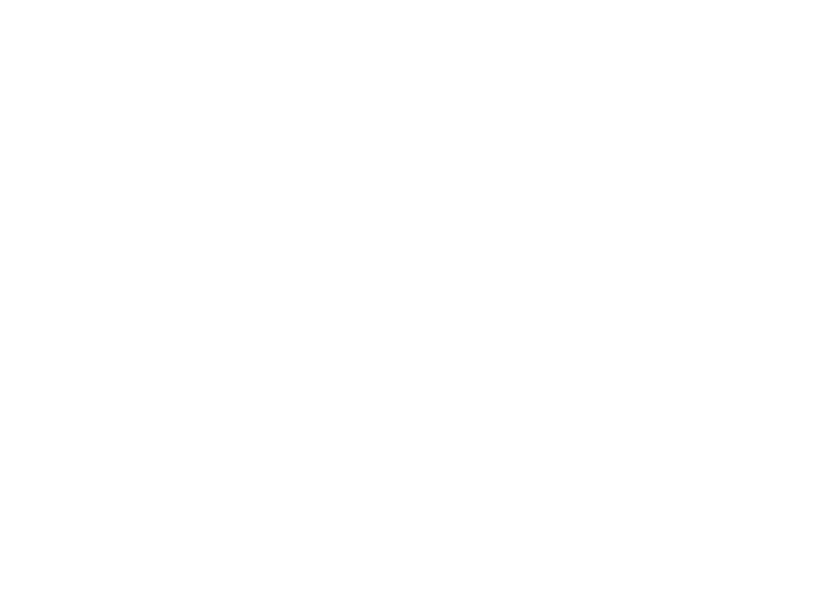
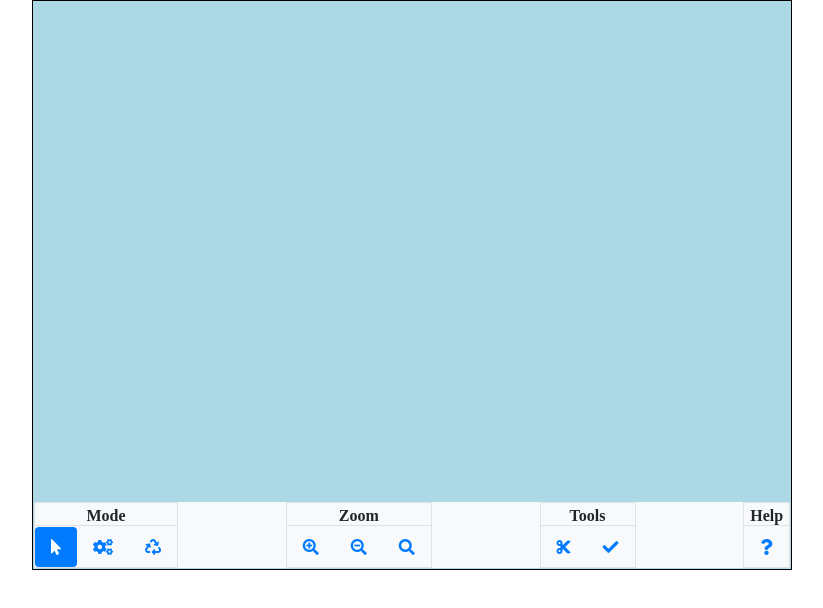
Before and after one commit to gsilber/AutomataOld, an Angular app in the folder Automata.UI/: page / in a window 1280 px wide. Shown: the top 608 px of the page, without its empty margins (38-861 px from the left). Built offline with nearby package versions, Linux system fonts and the light colour scheme.

Commit message:
built toolbar and hookups

```diff
--- a/Automata.UI/package.json
+++ b/Automata.UI/package.json
@@ -21,6 +21,7 @@
     "@angular/platform-browser": "^5.2.0",
     "@angular/platform-browser-dynamic": "^5.2.0",
     "@angular/router": "^5.2.0",
+    "@ng-bootstrap/ng-bootstrap": "^1.1.2",
     "bootstrap": "^4.1.0",
     "core-js": "^2.4.1",
     "jquery": "^3.3.1",
--- a/Automata.UI/src/app/app.component.html
+++ b/Automata.UI/src/app/app.component.html
@@ -1,5 +1,7 @@
-
-
-
+<div class='container'>
+    <div class='row'><div class='col-md-8'  style='border:1px solid black;padding:1px; background:lightblue'>
+    <app-fsm-draw></app-fsm-draw>
+</div></div>
+</div>
 
 <router-outlet></router-outlet>
--- a/Automata.UI/src/app/app.module.ts
+++ b/Automata.UI/src/app/app.module.ts
@@ -2,7 +2,7 @@
 import { FsmDrawModule } from './fsm/fsm-draw/fsm-draw.module';
 import { BrowserModule } from '@angular/platform-browser';
 import { NgModule } from '@angular/core';
-
+import { NgbModule } from '@ng-bootstrap/ng-bootstrap';
 import { AppRoutingModule } from './app-routing.module';
 
 import { AppComponent } from './app.component';
@@ -16,7 +16,8 @@
     BrowserModule,
     AppRoutingModule,
     FsmCoreModule,
-    FsmDrawModule
+    FsmDrawModule,
+    NgbModule.forRoot()
   ],
   providers: [],
   bootstrap: [AppComponent]
--- a/Automata.UI/src/app/fsm/fsm-core/services/fsm-data.service.ts
+++ b/Automata.UI/src/app/fsm/fsm-core/services/fsm-data.service.ts
@@ -10,6 +10,25 @@
   public stateType: StateTypes = StateTypes.NORMAL;
 
   constructor() { }
+}
+
+export class FsmTransition {
+  public sourceState: FsmState;
+  public destState: FsmState;
+  // this can be a comma seperated list of characters or a RegEx character classes (i.e. a,b or [a..z] or [abc])
+  public charactersAccepted = '';
+  public rotation ?= 0;
+}
+
+
+@Injectable()
+export class FsmDataService {
+  // public fsmStates: FsmState[] = [{ x: 50, y: 50, stateIndex: 0, name: 'q0', stateType: StateTypes.NORMAL }];
+  public fsmStates: FsmState[] = [];
+  public fsmTransitions: FsmTransition[] = [];
+  public defaultStateLabel = 'q';
+  constructor() { }
+
   public static toggleState(item: FsmState) {
     switch (item.stateType) {
       case StateTypes.NORMAL: {
@@ -30,23 +49,6 @@
       }
     }
   }
-}
-
-export class FsmTransition {
-  public sourceState: FsmState;
-  public destState: FsmState;
-  // this can be a comma seperated list of characters or a RegEx character classes (i.e. a,b or [a..z] or [abc])
-  public charactersAccepted = '';
-}
-
-
-@Injectable()
-export class FsmDataService {
-  // public fsmStates: FsmState[] = [{ x: 50, y: 50, stateIndex: 0, name: 'q0', stateType: StateTypes.NORMAL }];
-  public fsmStates: FsmState[] = [];
-  public fsmTransitions: FsmTransition[] = [];
-  public defaultStateLabel = 'q';
-  constructor() { }
 
   public addState = (state: FsmState) => {
     this.fsmStates.push(state);
--- /dev/null
+++ b/Automata.UI/src/app/fsm/fsm-draw/components/fsm-draw-controlbar/fsm-draw-controlbar.component.html
@@ -0,0 +1,69 @@
+<nav class="navbar bg-light">
+  <div class='border'>
+    <div class='ctrlBarGroupHeader border-bottom fas'>Mode</div>
+    <ul class="nav nav-pills">
+      <li class="nav-item" ngbTooltip='Mouse Pointer' (click)='onModeChange("pointer")'>
+        <a href='' class="nav-link active" data-toggle='pill'>
+          <span class="fas fa-mouse-pointer" placement='top'></span>
+        </a>
+      </li>
+      <li class="nav-item" ngbTooltip='Add States' placement='top' (click)='onModeChange("state")'>
+        <a href='' class="nav-link" data-toggle='pill'>
+          <span class="fas fa-cogs"></span>
+        </a>
+      </li>
+      <li class="nav-item" (click)='onModeChange("transition")' ngbTooltip='Add Transitions' placement='top'>
+        <a href='' class="nav-link" data-toggle='pill'>
+          <span class="fas fa-recycle"></span>
+        </a>
+      </li>
+    </ul>
+  </div>
+  <div class='border'>
+    <div class='fas ctrlBarGroupHeader border-bottom'>Zoom</div>
+
+    <ul class="nav nav-pills">
+      <li class="nav-item" (click)='onZoom(1)' ngbTooltip='Zoom In' placement='top'>
+        <a href='' class="nav-link">
+          <span class="fas fa-search-plus"></span>
+        </a>
+      </li>
+      <li class="nav-item" (click)='onZoom(-1)' ngbTooltip='Zoom Out' placement='top'>
+        <a href='' class="nav-link">
+          <span class="fas fa-search-minus"></span>
+        </a>
+      </li>
+      <li class="nav-item" (click)='onZoom(0)' ngbTooltip='Reset Zoom' placement='top'>
+        <a href='' class="nav-link">
+          <span class="fas fa-search"></span>
+        </a>
+      </li>
+    </ul>
+  </div>
+  <div class='border'>
+    <div class='fas ctrlBarGroupHeader border-bottom'>Tools</div>
+    <ul class="nav nav-pills">
+
+      <li class="nav-item" (click)='onClear()' ngbTooltip='Clear Canvas' placement='top'>
+        <a href='' class="nav-link">
+          <span class="fas fa-cut"></span>
+        </a>
+      </li>
+      <li class="nav-item" (click)='onValidate()' ngbTooltip='Validate Automata' placement='top'>
+        <a href='' class="nav-link">
+          <span class="fas fa-check"></span>
+        </a>
+      </li>
+    </ul>
+  </div>
+  <div class='border'>
+    <div class='fas ctrlBarGroupHeader border-bottom'>Help</div>
+    <ul class='nav nav-pills'>
+      <li class="nav-item" (click)='onHelp()' ngbTooltip='Help' placement='top'>
+        <a href='' class="nav-link">
+          <span class="fas fa-question"></span>
+        </a>
+      </li>
+    </ul>
+  </div>
+</nav>
--- /dev/null
+++ b/Automata.UI/src/app/fsm/fsm-draw/components/fsm-draw-controlbar/fsm-draw-controlbar.component.scss
@@ -0,0 +1,14 @@
+.navbar{
+    padding:0px;
+
+}
+.fas{
+    margin:0;
+}
+
+.ctrlBarGroupHeader{
+    text-align:center;
+    width:100%;
+    padding-bottom:2px;
+
+}
--- /dev/null
+++ b/Automata.UI/src/app/fsm/fsm-draw/components/fsm-draw-controlbar/fsm-draw-controlbar.component.ts
@@ -0,0 +1,26 @@
+import { Component, Output, EventEmitter } from '@angular/core';
+
+
+export enum Modes { POINTER = 'pointer', STATE = 'state', TRANSITION = 'transition' }
+
+@Component({
+  selector: 'app-fsm-draw-controlbar',
+  templateUrl: './fsm-draw-controlbar.component.html',
+  styleUrls: ['./fsm-draw-controlbar.component.scss']
+})
+export class FsmDrawControlbarComponent {
+
+  @Output() mode: EventEmitter<Modes> = new EventEmitter<Modes>();
+  @Output() zoom: EventEmitter<number> = new EventEmitter<number>();
+  @Output() clear: EventEmitter<boolean> = new EventEmitter<boolean>();
+  @Output() validate: EventEmitter<boolean> = new EventEmitter<boolean>();
+  @Output() help: EventEmitter<boolean> = new EventEmitter<boolean>();
+
+  constructor() { }
+
+  onModeChange = (mode) => { this.mode.emit(mode); return false; };
+  onZoom = (direction) => { this.zoom.emit(direction); return false; };
+  onClear = () => { this.clear.emit(true); return false; };
+  onValidate = () => { this.validate.emit(true); return false; };
+  onHelp = () => { this.help.emit(true); return false; };
+}
--- a/Automata.UI/src/app/fsm/fsm-draw/components/fsm-draw/fsm-draw.component.html
+++ b/Automata.UI/src/app/fsm/fsm-draw/components/fsm-draw/fsm-draw.component.html
@@ -1,3 +1,18 @@
-<p>
-  fsm-draw works!
-</p>
+<div style='width:100%;overflow:scroll' [style.height]='height' oncontextmenu='return false'>
+  <div class='bg-drawing' style='width:2000px;height:2000px;'>
+  </div>
+</div>
+<app-fsm-draw-controlbar (clear)='onCtrlbarClear()' (help)='onCtrlbarHelp()' (mode)='onCtrlbarMode($event)' (validate)='onCtrlbarValidate()' (zoom)='onCtrlbarZoom($event)'>
+</app-fsm-draw-controlbar>
+
+<!--State context menu
+<div class="context-menu dropdown-menu" [ngStyle]="stateContextStyle">
+  <a href='' class='dropdown-item' (click)='onStateContextDelete($event)'>Delete</a>
+  <div class='dropdown-divider'>&nbsp;</div>
+  <a href='' class='dropdown-item' (click)='onStateContextToggleStart($event)'>
+    <span class='fas' [ngClass]='{"fa-check":_stateContextItem!=null && _stateContextItem.stateType==="start" || _stateContextItem.stateType==="startfinal" }'></span> Start State</a>
+  <a href='' (click)='onStateContextToggleFinal($event)' class='dropdown-item '>
+    <span class='fas' [ngClass]='{"fa-check":_stateContextItem!=null && _stateContextItem.stateType==="final" || _stateContextItem.stateType==="startfinal" }'></span>
+    Final State</a>
+</div>
+-->
--- a/Automata.UI/src/app/fsm/fsm-draw/components/fsm-draw/fsm-draw.component.ts
+++ b/Automata.UI/src/app/fsm/fsm-draw/components/fsm-draw/fsm-draw.component.ts
@@ -1,15 +1,17 @@
-import { Component, OnInit } from '@angular/core';
+import { Modes } from './../fsm-draw-controlbar/fsm-draw-controlbar.component';
+import { Component, Input } from '@angular/core';
 
 @Component({
   selector: 'app-fsm-draw',
   templateUrl: './fsm-draw.component.html',
   styleUrls: ['./fsm-draw.component.css']
 })
-export class FsmDrawComponent implements OnInit {
-
+export class FsmDrawComponent {
+  @Input() height = '500px';
   constructor() { }
-
-  ngOnInit() {
-  }
-
+  onCtrlbarClear = () => console.log('clear');
+  onCtrlbarHelp = () => console.log('help');
+  onCtrlbarMode = (mode: Modes) => console.log('switch to ' + mode);
+  onCtrlbarValidate = () => console.log('validate');
+  onCtrlbarZoom = (direction) => console.log('zoom direction: ' + direction);
 }
```
Also changed, not shown: Automata.UI/src/app/fsm/fsm-draw/fsm-draw.module.ts (+6 -2 lines), 2 other files (tests, documents, lock files or other folders).
